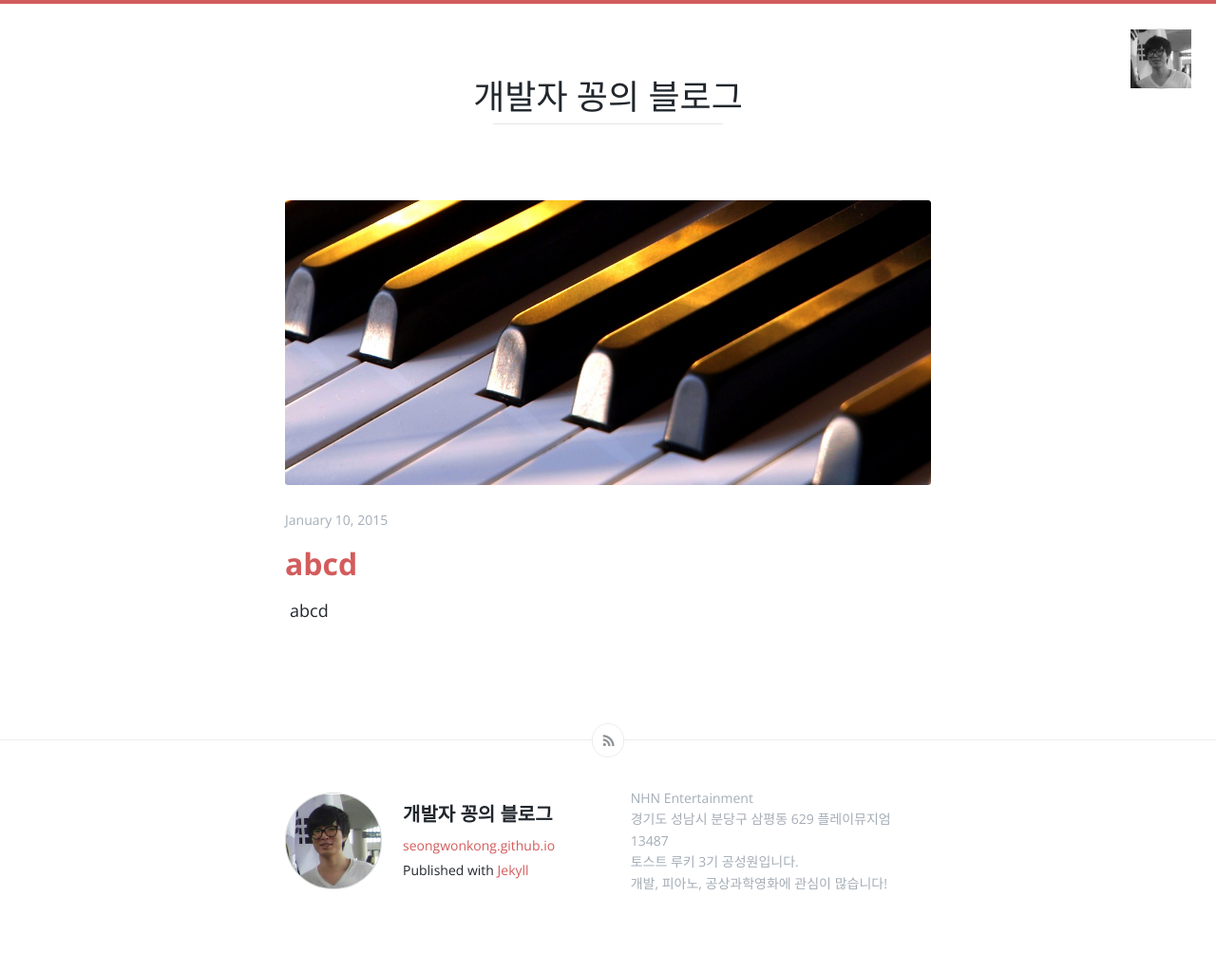
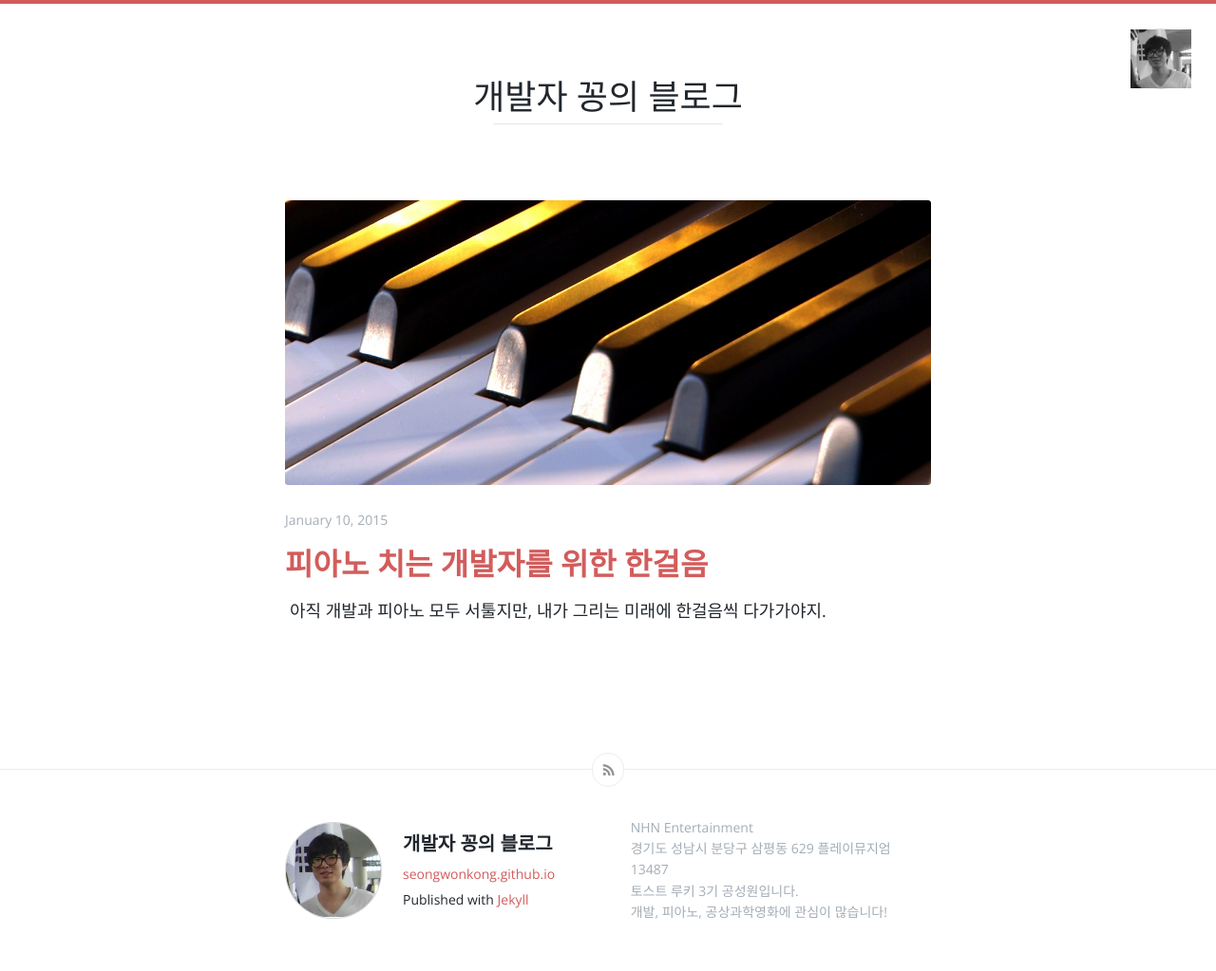
Before and after one commit to SeongWonKong/seongwonkong.github.io, a Jekyll site: the page built from index.html, in a window 1280 px wide. Shown: the whole page at 95% size. Built offline with Jekyll 4.4.1, drawn with Linux system fonts in a browser that asks for light colours; before the commit the page ends 992 px from its top, so only the background shows below that.

Commit message:
korean test

```diff
--- a/_posts/2015-01-10-First-content.md
+++ b/_posts/2015-01-10-First-content.md
@@ -1,12 +1,19 @@
 ---
 layout: post
-title:  "abcd"
+title:  "피아노 치는 개발자를 위한 한걸음"
 date:   2015-01-10 20:31:47
 categories: jekyll update
 image: piano.jpg
 ---
 
-abcd
+아직 개발과 피아노 모두 서툴지만, 내가 그리는 미래에 한걸음씩 다가가야지.
+
+당분간은 개발교육 받는 것에 집중하고... 피아노는 1~2달에 한 곡씩 올려야지.ㅎㅎ
+
+아래는 요즘 가끔씩 연습 중인 'ByJun - 당신의 사랑이 늘 행복하기를'
+
+2016년 파이팅~~
+
 
 ### Video
 
```
